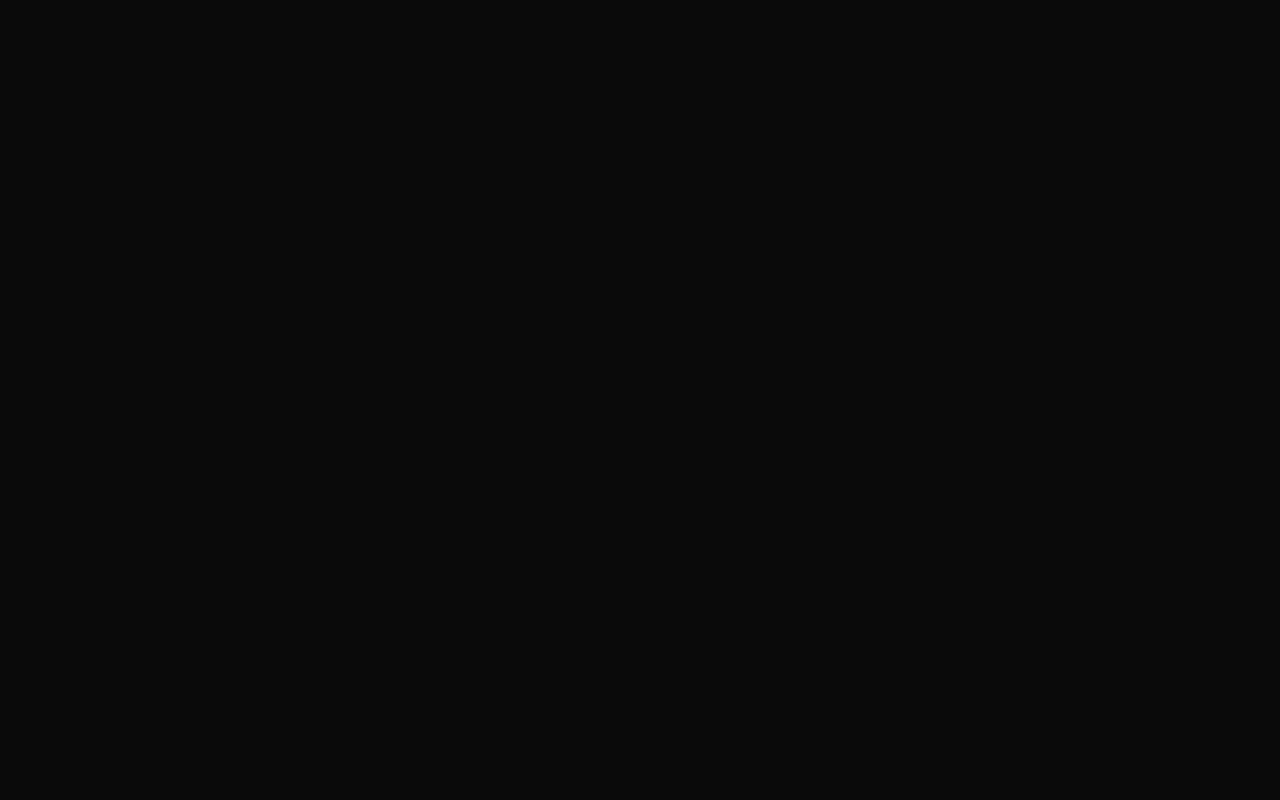
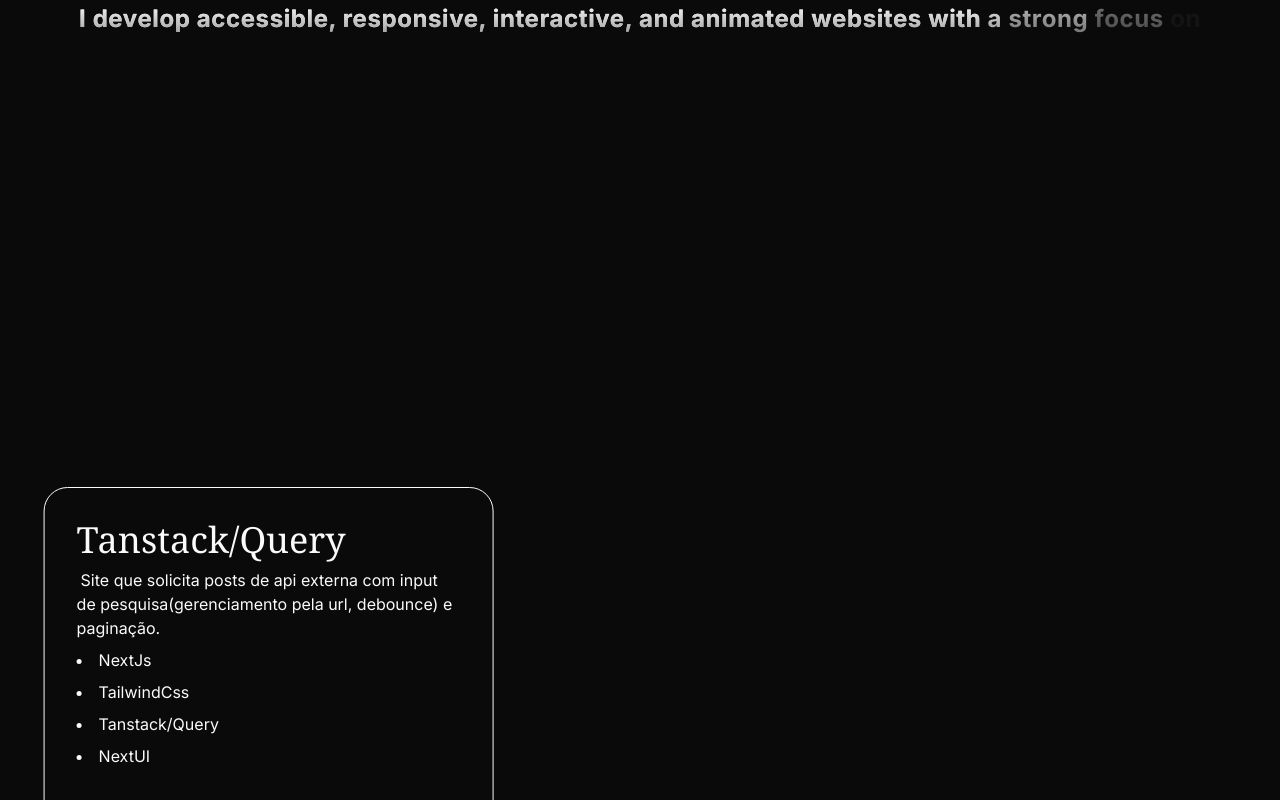
Before and after one commit to JheanAntunes/learn-framer-motion, a Next.js app: page /yasin in a window 1280 px wide. Before the commit this address had no page. Shown: the part 500-1300 px from the top of the page. Before the commit the page ends 800 px from the top, so only its background shows below. Built offline with nearby package versions, Linux system fonts and the light colour scheme.

Commit message:
:sparkles:	feat: add pattern children

```diff
--- /dev/null
+++ b/src/app/yasin/page.tsx
@@ -0,0 +1,13 @@
+import SectionIntro from './sections/section-intro'
+import SectionSelectProjects from './sections/section-select-projects'
+
+const PageYasin = () => {
+  return (
+    <main className="h-full">
+      <SectionIntro />
+      <SectionSelectProjects />
+    </main>
+  )
+}
+
+export default PageYasin
--- /dev/null
+++ b/src/app/yasin/sections/section-select-projects/carousel-horizontal.tsx
@@ -0,0 +1,17 @@
+import { MotionDiv } from '@/components/framer-motion'
+import { MotionValue } from 'framer-motion'
+
+const CarouselHorizontal = ({
+  x,
+  children
+}: React.PropsWithChildren<{ x: MotionValue<string> }>) => {
+  return (
+    <div className="sticky top-0 flex h-svh items-center overflow-hidden">
+      <MotionDiv style={{ x }} className="relative flex gap-8">
+        {children}
+      </MotionDiv>
+    </div>
+  )
+}
+
+export default CarouselHorizontal
--- /dev/null
+++ b/src/app/yasin/sections/section-select-projects/index.tsx
@@ -0,0 +1,29 @@
+import { Button } from '@/components/ui/button'
+import Cards from '../../cards'
+import SectionProjects from './section-projects'
+
+const SectionSelectProjects = () => {
+  return (
+    <>
+      <SectionProjects>
+        <section className="ml-8 flex h-[450px] w-[450px] flex-col justify-between overflow-hidden rounded-3xl border border-solid border-neutral-50 p-8 text-neutral-50">
+          <div className="space-y-2">
+            <h2 className="relative overflow-hidden font-serif text-6xl text-yellow-400">
+              Selected Works
+            </h2>
+            <p className="w-full max-w-2xl indent-1">
+              I`ve played a key role in developing impactful projects. Here`s a
+              curated selection showcasing my expertise and the achieved
+              results.
+            </p>
+          </div>
+          <Button className="bg-yellow-400 text-2xl uppercase text-neutral-950">
+            Contact
+          </Button>
+        </section>
+        <Cards />
+      </SectionProjects>
+    </>
+  )
+}
+export default SectionSelectProjects
--- /dev/null
+++ b/src/app/yasin/sections/section-select-projects/section-projects.tsx
@@ -0,0 +1,41 @@
+'use client'
+import { MotionDiv } from '@/components/framer-motion'
+import { motion, useScroll, useTransform } from 'framer-motion'
+import { useRef } from 'react'
+import CarouselHorizontal from './carousel-horizontal'
+
+const SectionProjects = ({ children }: React.PropsWithChildren) => {
+  const refGatilho = useRef<HTMLDivElement>(null)
+  const { scrollYProgress } = useScroll({
+    target: refGatilho,
+    offset: ['start end', 'start start']
+  })
+  const refGatilhoContainerCarousel = useRef<HTMLDivElement>(null)
+  const { scrollYProgress: progressContainerCarousel } = useScroll({
+    target: refGatilhoContainerCarousel
+  })
+
+  const x = useTransform(progressContainerCarousel, [0, 1], ['1%', '-95%'])
+
+  const clipPath = useTransform(
+    scrollYProgress,
+    [0, 1],
+    ['inset(10%)', 'inset(0%)']
+  )
+  const top = useTransform(scrollYProgress, [0, 1], ['0%', '-100px'])
+  return (
+    <motion.section
+      ref={refGatilhoContainerCarousel}
+      className="relative h-[300svh]"
+    >
+      <MotionDiv
+        ref={refGatilho}
+        className="absolute h-[calc(100%_+_100px)] w-full bg-neutral-950 transition-transform duration-500"
+        style={{ top, clipPath }}
+      >
+        <CarouselHorizontal x={x}>{children}</CarouselHorizontal>
+      </MotionDiv>
+    </motion.section>
+  )
+}
+export default SectionProjects
```
